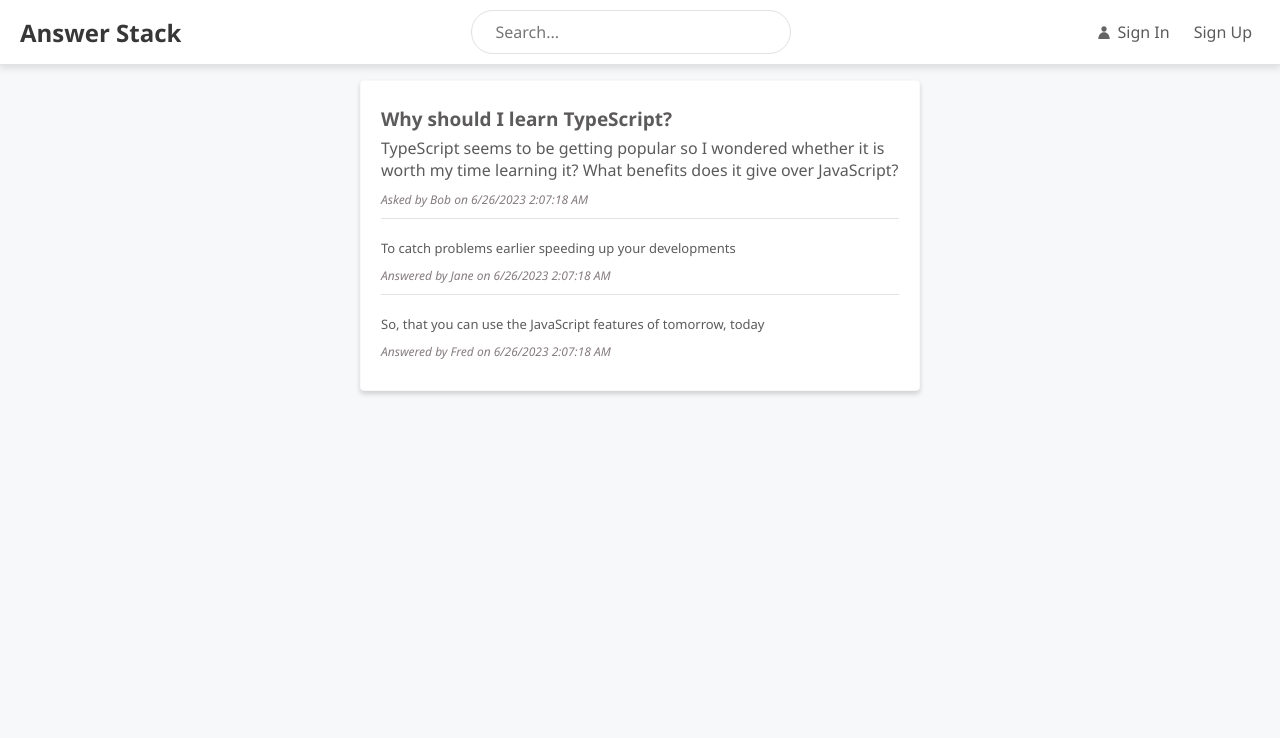
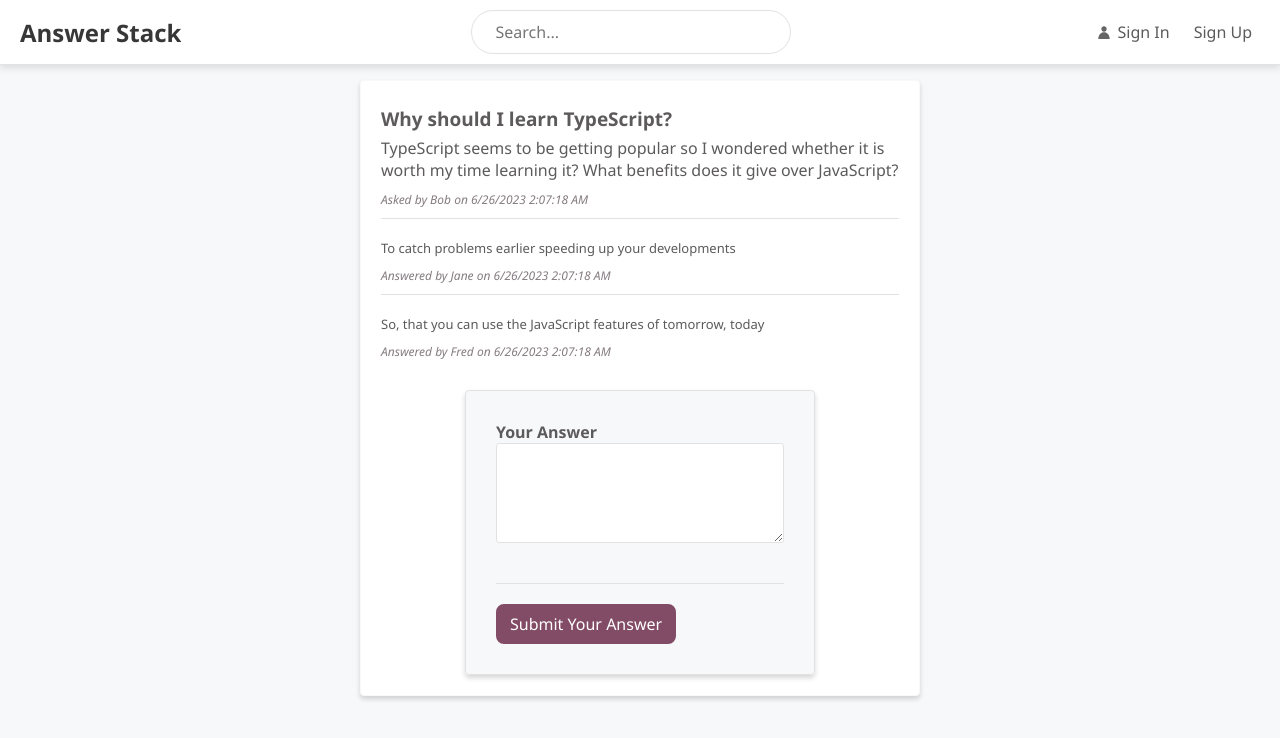
Before and after one commit to ikembakwem/answer-stack, a React (Vite) app: page /questions/1 in a window 1280 px wide. Shown: the top 738 px of the page. Built offline with nearby package versions, Linux system fonts and the light colour scheme.

Commit message:
Completed the answer form UI

```diff
--- a/src/ui/pages/QuestionPage.tsx
+++ b/src/ui/pages/QuestionPage.tsx
@@ -6,9 +6,18 @@ import {
 } from "../../QuestionsData";
 import { useEffect, useState } from "react";
 import styled from "@emotion/styled";
-import { AuthorAndTime, gray6 } from "../../Styles";
+import {
+  AuthorAndTime,
+  FieldContainer,
+  FieldLabel,
+  FieldTextArea,
+  Fieldset,
+  FormButtonContainer,
+  gray6,
+} from "../../Styles";
 import { AnswerList } from "../components/AnswerList";
 import { useForm } from "react-hook-form";
+import { Button } from "../components/Buttons";
 
 type FormData = {
   content: string;
@@ -50,7 +59,24 @@ export const QuestionPage = () => {
               </AuthorAndTime>
             </PaddingX>
             <AnswerList data={question.answers} />
-            <form></form>
+            <AnswerForm>
+              <Fieldset>
+                <FieldContainer>
+                  <FieldLabel htmlFor="content">
+                    Your Answer
+                  </FieldLabel>
+                  <FieldTextArea
+                    id="content"
+                    {...register("content")}
+                  />
+                </FieldContainer>
+                <FormButtonContainer>
+                  <Button type="submit">
+                    Submit Your Answer
+                  </Button>
+                </FormButtonContainer>
+              </Fieldset>
+            </AnswerForm>
           </>
         )}
       </Container>
@@ -80,3 +106,7 @@ const Title = styled.div`
   font-weight: bold;
   margin: 10px 0px 5px;
 `;
+
+const AnswerForm = styled.form`
+  margin-top: 20px;
+`;
```
